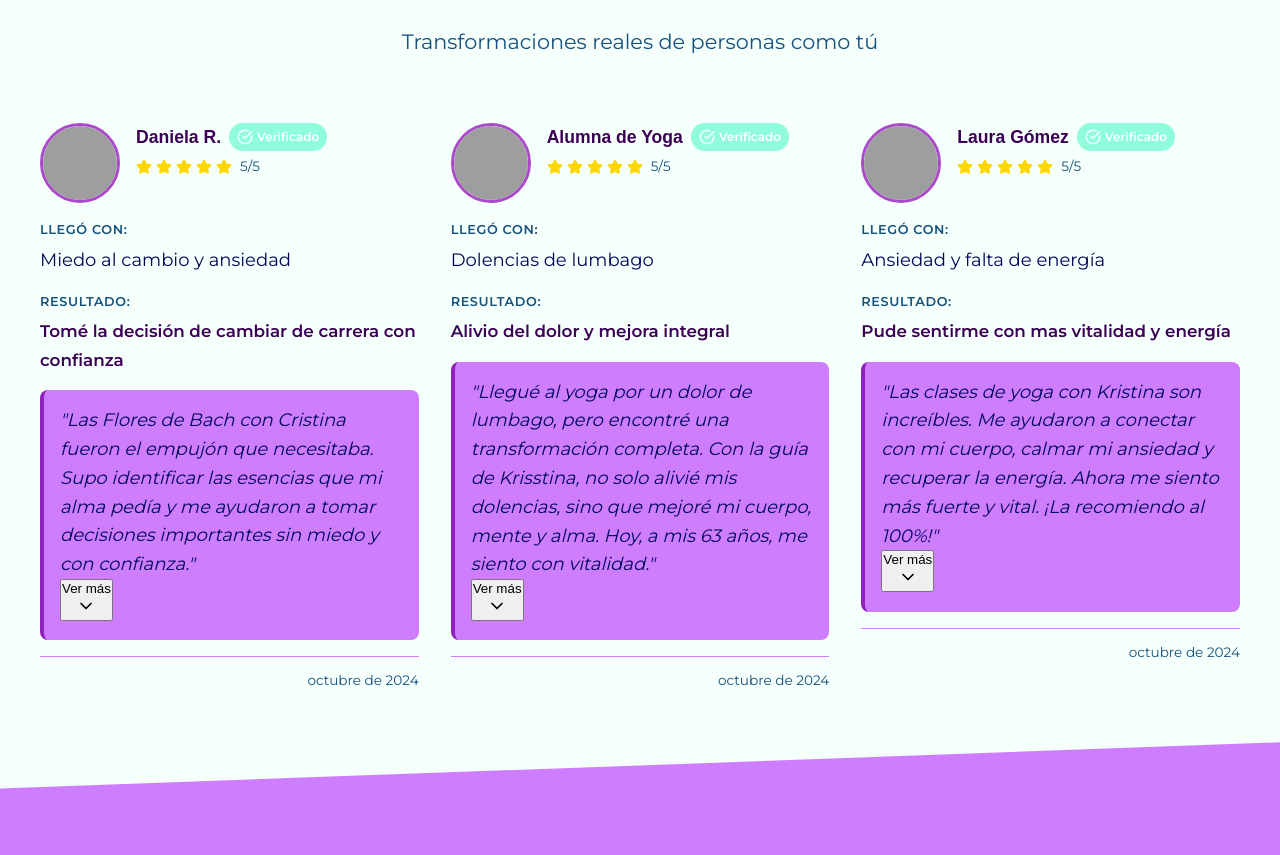
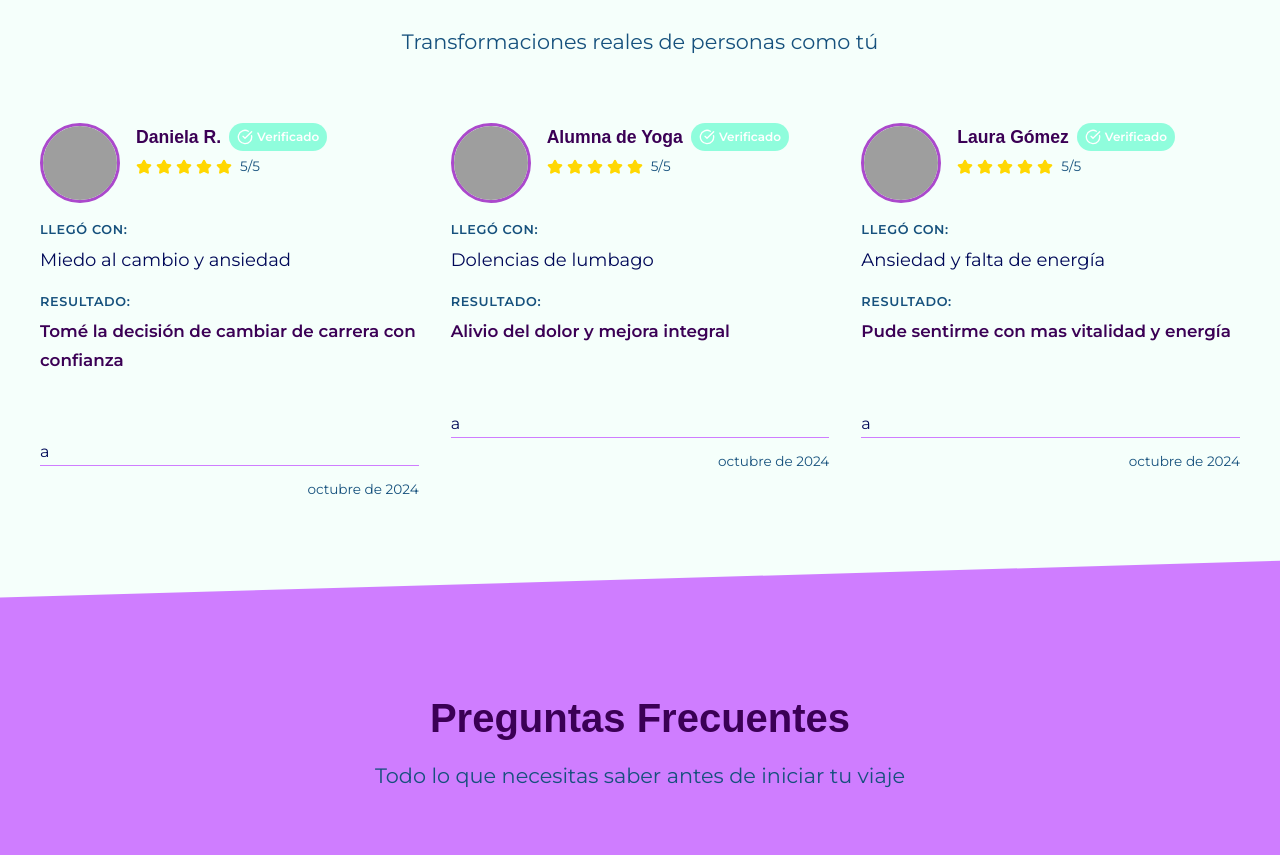
Before and after one commit to AiriAura/krisstinaterapias, a Next.js app: page / in a window 1280 px wide. Shown: the part 5127-5982 px from the top of the page. Built offline with nearby package versions, Linux system fonts and the light colour scheme; grey boxes are pictures that could not be loaded; a web font is replaced by a local one.

Commit message:
refactor: Implement clickable testimonial cards

```diff
--- a/src/app/components/TestimonioCard.jsx
+++ b/src/app/components/TestimonioCard.jsx
@@ -3,7 +3,7 @@
 import { useState } from 'react';
 import { motion } from 'framer-motion';
 import Image from 'next/image';
-import { Star, CheckCircle, ChevronDown } from 'lucide-react';
+import { Star, CheckCircle } from 'lucide-react';
 
 export default function TestimonioCard({ testimonio, index = 0, variant = 'default' }) {
   const [isExpanded, setIsExpanded] = useState(false);
@@ -47,6 +47,8 @@ export default function TestimonioCard({ testimonio, index = 0, variant = 'defau
       whileInView={{ opacity: 1, y: 0 }}
       viewport={{ once: true }}
       transition={{ duration: 0.5, delay: index * 0.1 }}
+      onClick={() => setIsExpanded(!isExpanded)}
+      style={{ cursor: 'pointer' }}
     >
       <div className="testimonio-header">
         <Image
@@ -94,22 +96,20 @@ export default function TestimonioCard({ testimonio, index = 0, variant = 'defau
         </div>
       </div>
 
-      <div className="testimonio-completo">
-          <p>"{isExpanded ? testimonio.testimonioCompleto : testimonio.testimonioCorto}"</p>
-          <button
-            onClick={() => setIsExpanded(!isExpanded)}
-            className="ver-mas-btn"
-          >
-            <span>{isExpanded ? 'Ver menos' : 'Ver más'}</span>
-            <motion.div
-              animate={{ rotate: isExpanded ? 180 : 0 }}
-              transition={{ duration: 0.3 }}
-            >
-              <ChevronDown size={20} />
-            </motion.div>
-          </button>
-      </div>
-
+      {testimonio.testimonioCompleto && (
+        <motion.div
+          className="testimonio-completo"
+          initial={false}
+          animate={{ height: isExpanded ? 'auto' : 0, opacity: isExpanded ? 1 : 0 }}
+          transition={{ duration: 0.4, ease: "easeInOut" }}
+          style={{ overflow: 'hidden' }}
+        >
+          <div style={{ paddingTop: '1rem', paddingBottom: '1rem' }}>
+             <p>"{isExpanded ? testimonio.testimonioCompleto : ''}"</p>
+          </div>
+        </motion.div>
+      )}
+a
       <div className="testimonio-footer">
         <span className="testimonio-fecha">
           {new Date(testimonio.fecha).toLocaleDateString('es-CL', {
```
